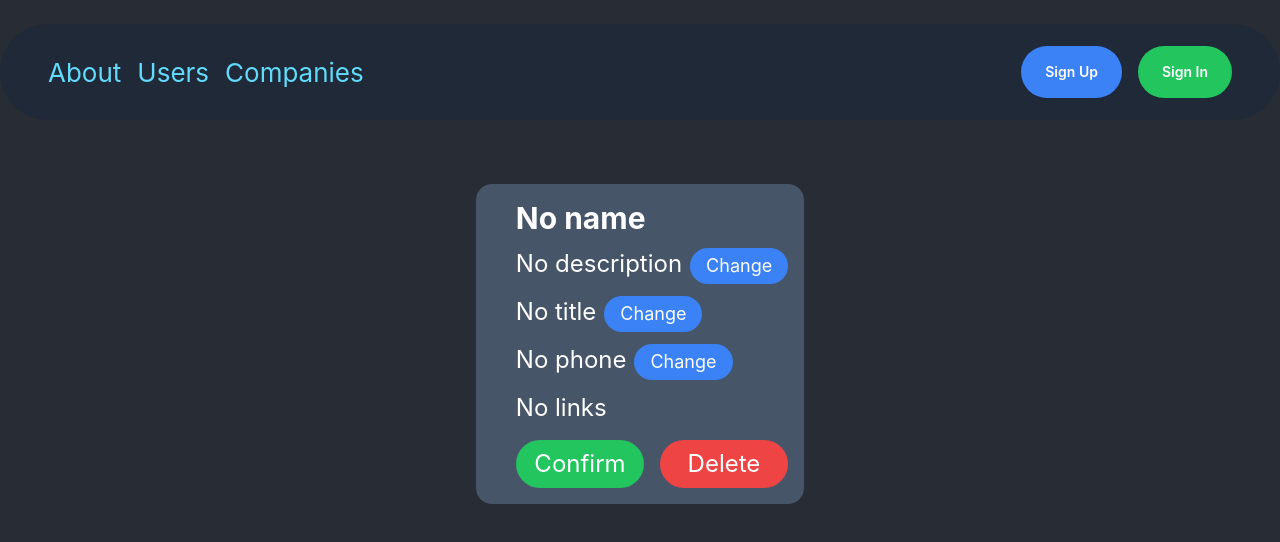
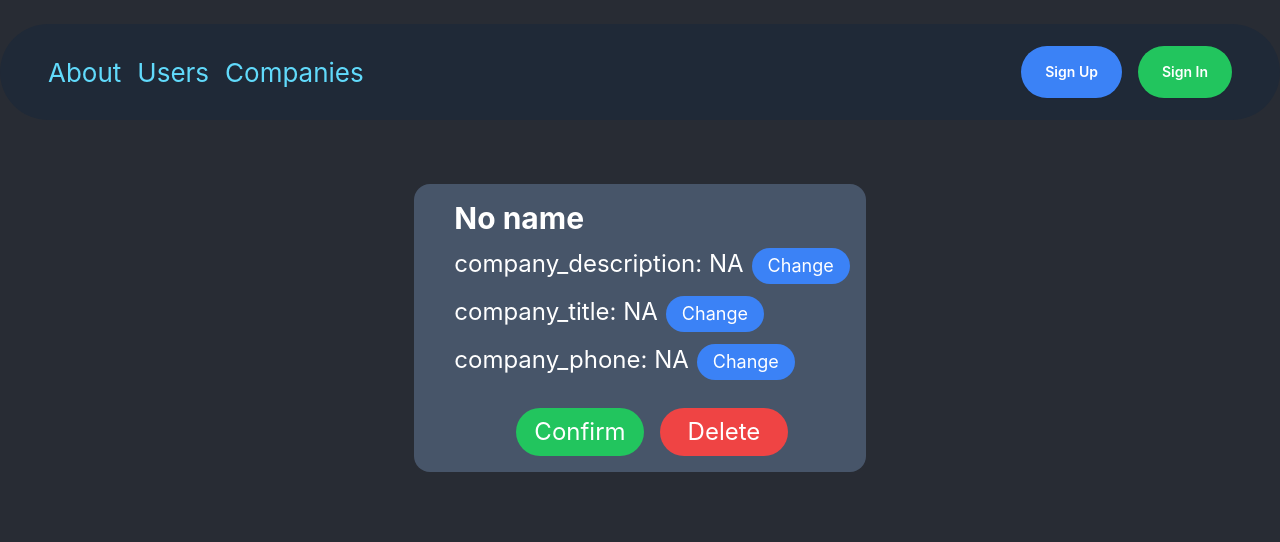
Before and after one commit to WilfredoN/internship_meduzzen, a React (Create React App) app: page /company in a window 1280 px wide. Shown: the top 542 px of the page. Built offline with nearby package versions, Linux system fonts and the light colour scheme; no server answers.

Commit message:
EditableField for profiles

```diff
--- /dev/null
+++ b/src/Components/Fields/EditableField.tsx
@@ -0,0 +1,40 @@
+import React, { FC } from 'react';
+import InfoChangeButton from '../Buttons/InfoChange';
+
+interface EditableFieldProps {
+  label: string;
+  value: string;
+  isEditing: boolean;
+  editableField: string;
+  newInfo: { [key: string]: string };
+  handleFieldChange: (field: string, value: string) => void;
+  handleButtonClick: (field: string, value: string) => void;
+}
+
+const EditableField: FC<EditableFieldProps> = ({
+  label,
+  value,
+  isEditing,
+  editableField,
+  newInfo,
+  handleFieldChange,
+  handleButtonClick,
+}) => {
+  return (
+    <div className="text-2xl flex-row">
+      {isEditing && editableField === label ? (
+        <input
+          type="text"
+          value={newInfo[label] || ''}
+          onChange={(e) => handleFieldChange(label, e.target.value)}
+          className="text-black text-2xl flex-row bg-white rounded-lg px-4 py-2"
+        />
+      ) : (
+        <span>{newInfo?.[label] || value || `${label}: N\A`}</span>
+      )}
+      <InfoChangeButton change={() => handleButtonClick(label, value || '')} />
+    </div>
+  );
+};
+
+export default EditableField;
--- a/src/Components/Pagination.tsx
+++ b/src/Components/Pagination.tsx
@@ -5,22 +5,26 @@ interface PaginationProps {
   page: number;
   isLastPage: boolean;
   setPage: (page: number) => void;
+  prevSymbol: string;
+  nextSymbol: string;
 }
 
 const Pagination: React.FC<PaginationProps> = ({
   page,
   isLastPage,
   setPage,
+  prevSymbol,
+  nextSymbol,
 }) => {
   return (
     <div>
       <PaginationButton
-        label="Previous"
+        label={prevSymbol}
         onClick={() => setPage(page - 1)}
         disabled={page === 1}
       />
       <PaginationButton
-        label="Next"
+        label={nextSymbol}
         extraClasses="ml-8 mr-8"
         onClick={() => setPage(page + 1)}
         disabled={isLastPage}
--- a/src/Pages/Companies/Companies.tsx
+++ b/src/Pages/Companies/Companies.tsx
@@ -56,7 +56,13 @@ const Companies = () => {
       </div>
       <Table data={companies} onRowClick={(id: number) => console.log(id)} />
       <CreateCompanyModal isOpen={isModalOpen} onClose={closeModal} />
-      <Pagination page={page} isLastPage={isLastPage} setPage={setPage} />
+      <Pagination
+        nextSymbol="Next"
+        prevSymbol="Prev"
+        page={page}
+        isLastPage={isLastPage}
+        setPage={setPage}
+      />
     </div>
   );
 };
--- a/src/Pages/Company_Profile/CompanyProfile.tsx
+++ b/src/Pages/Company_Profile/CompanyProfile.tsx
@@ -1,6 +1,7 @@
 import React, { useState } from 'react';
 import { company as CompanyAPI } from '../../Api/company';
 import InfoChangeButton from '../../Components/Buttons/InfoChange';
+import EditableField from '../../Components/Fields/EditableField';
 import { useAppSelector } from '../../Store/hooks';
 import { useAppDispatch } from '../../Store/store';
 import { CompanyDetailed } from '../../Types/Company';
@@ -56,79 +57,48 @@ const CompanyProfile: React.FC = () => {
           {companies[currentIndex]?.company_name ?? 'No name'}
         </div>
         <div className="text-2xl flex-row">
-          {isEditing && editableField === 'company_description' ? (
-            <input
-              type="text"
-              value={newInfo['company_description'] || ''}
-              onChange={(e) =>
-                handleFieldChange('company_description', e.target.value)
-              }
-              className="text-black text-2xl flex-row bg-white rounded-lg px-4 py-2"
-            />
-          ) : (
-            newInfo?.company_description ||
-            companies[currentIndex]?.company_description ||
-            'No description'
-          )}
-          <InfoChangeButton
-            change={() =>
-              handleButtonClick(
-                'company_description',
-                companies[currentIndex]?.company_description || '',
-              )
-            }
+          <EditableField
+            label="company_description"
+            value={companies[currentIndex]?.company_description || ''}
+            isEditing={isEditing}
+            editableField={editableField || ''}
+            newInfo={newInfo}
+            handleFieldChange={handleFieldChange}
+            handleButtonClick={handleButtonClick}
           />
         </div>
         <div className="text-2xl flex-row">
-          {isEditing && editableField === 'company_title' ? (
-            <input
-              type="text"
-              value={newInfo['company_title'] || ''}
-              onChange={(e) =>
-                handleFieldChange('company_title', e.target.value)
-              }
-              className="text-black text-2xl flex-row bg-white rounded-lg px-4 py-2"
-            />
-          ) : (
-            newInfo?.company_title ||
-            companies[currentIndex]?.company_title ||
-            'No title'
-          )}
-          <InfoChangeButton
-            change={() =>
-              handleButtonClick(
-                'company_title',
-                companies[currentIndex]?.company_title || '',
-              )
-            }
+          <EditableField
+            label="company_title"
+            value={companies[currentIndex]?.company_title || ''}
+            isEditing={isEditing}
+            editableField={editableField || ''}
+            newInfo={newInfo}
+            handleFieldChange={handleFieldChange}
+            handleButtonClick={handleButtonClick}
           />
         </div>
         <div className="text-2xl flex-row">
-          {isEditing && editableField === 'company_phone' ? (
-            <input
-              type="text"
-              value={newInfo['company_phone'] || ''}
-              onChange={(e) =>
-                handleFieldChange('company_phone', e.target.value)
-              }
-              className="text-black text-2xl flex-row bg-white rounded-lg px-4 py-2"
-            />
-          ) : (
-            newInfo?.company_phone ||
-            companies[currentIndex]?.company_phone ||
-            'No phone'
-          )}
-          <InfoChangeButton
-            change={() =>
-              handleButtonClick(
-                'company_phone',
-                companies[currentIndex]?.company_phone || '',
-              )
-            }
+          <EditableField
+            label="company_phone"
+            value={companies[currentIndex]?.company_phone || ''}
+            isEditing={isEditing}
+            editableField={editableField || ''}
+            newInfo={newInfo}
+            handleFieldChange={handleFieldChange}
+            handleButtonClick={handleButtonClick}
           />
         </div>
         <div className="text-2xl">
-          {companies[currentIndex]?.company_links?.join(', ') || 'No links'}
+          {/* <EditableField
+            label="company_links"
+            value={companies[currentIndex]?.company_links || ''}
+            isEditing={isEditing}
+            editableField={editableField || ''}
+            newInfo={newInfo}
+            handleFieldChange={handleFieldChange}
+            handleButtonClick={handleButtonClick}
+          /> */}
         </div>
         <div className="flex justify-center items-center mt-4">
           <button
--- a/src/Pages/User_Profile/UserProfile.tsx
+++ b/src/Pages/User_Profile/UserProfile.tsx
@@ -7,6 +7,7 @@ import { useAppSelector } from '../../Store/hooks';
 import { useAppDispatch } from '../../Store/store';
 import { clearUser } from '../../Store/userSlice';
 import User from '../../Types/User';
+import EditableField from '../../Components/Fields/EditableField';
 type RootState = {
   user: {
     user: User | null;
@@ -64,52 +65,36 @@ const UserProfile: React.FC = () => {
         </div>
         <div className="text-3xl mb-4">{user?.user_email}</div>
         <div className="text-2xl flex-row">
-          {isEditing && editableField === 'user_status' ? (
-            <input
-              type="text"
-              value={newInfo['user_status'] || ''}
-              onChange={(e) => handleFieldChange('user_status', e.target.value)}
-              className="text-black text-2xl flex-row bg-white rounded-lg px-4 py-2"
-            />
-          ) : (
-            newInfo?.user_status || user?.user_status || 'No status'
-          )}
-          <InfoChangeButton
-            change={() =>
-              handleButtonClick('user_status', user?.user_status || '')
-            }
+          <EditableField
+            label="user_status"
+            value={user?.user_status || ''}
+            isEditing={isEditing}
+            editableField={editableField || ''}
+            newInfo={newInfo}
+            handleFieldChange={handleFieldChange}
+            handleButtonClick={handleButtonClick}
           />
         </div>
         <div className="text-2xl flex-row">
-          {isEditing && editableField === 'user_city' ? (
-            <input
-              type="text"
-              value={newInfo['user_city'] || ''}
-              onChange={(e) => handleFieldChange('user_city', e.target.value)}
-              className="text-black text-2xl flex-row bg-white rounded-lg px-4 py-2"
-            />
-          ) : (
-            newInfo?.user_city || user?.user_city || 'No city'
-          )}
-          <InfoChangeButton
-            change={() => handleButtonClick('user_city', user?.user_city || '')}
+          <EditableField
+            label="user_city"
+            value={user?.user_city || ''}
+            isEditing={isEditing}
+            editableField={editableField || ''}
+            newInfo={newInfo}
+            handleFieldChange={handleFieldChange}
+            handleButtonClick={handleButtonClick}
           />
         </div>
         <div className="text-2xl flex-row">
-          {isEditing && editableField === 'user_phone' ? (
-            <input
-              type="text"
-              value={newInfo['user_phone'] || ''}
-              onChange={(e) => handleFieldChange('user_phone', e.target.value)}
-              className="text-black text-2xl flex-row bg-white rounded-lg px-4 py-2"
-            />
-          ) : (
-            newInfo?.user_phone || user?.user_phone || 'No phone'
-          )}
-          <InfoChangeButton
-            change={() =>
-              handleButtonClick('user_phone', user?.user_phone || '')
-            }
+          <EditableField
+            label="user_city"
+            value={user?.user_city || ''}
+            isEditing={isEditing}
+            editableField={editableField || ''}
+            newInfo={newInfo}
+            handleFieldChange={handleFieldChange}
+            handleButtonClick={handleButtonClick}
           />
         </div>
         <div className="text-2xl flex-row">
--- a/src/Pages/Users/Users.tsx
+++ b/src/Pages/Users/Users.tsx
@@ -45,7 +45,13 @@ const Users = () => {
   ) : (
     <div className="users">
       <Table data={users} onRowClick={(id: number) => getUserInfo(id)} />
-      <Pagination page={page} isLastPage={isLastPage} setPage={setPage} />
+      <Pagination
+        nextSymbol="Next"
+        prevSymbol="Prev"
+        page={page}
+        isLastPage={isLastPage}
+        setPage={setPage}
+      />
       <select
         className="border border-gray-300 rounded-md text-black"
         value={selectedSize || 10}
```
